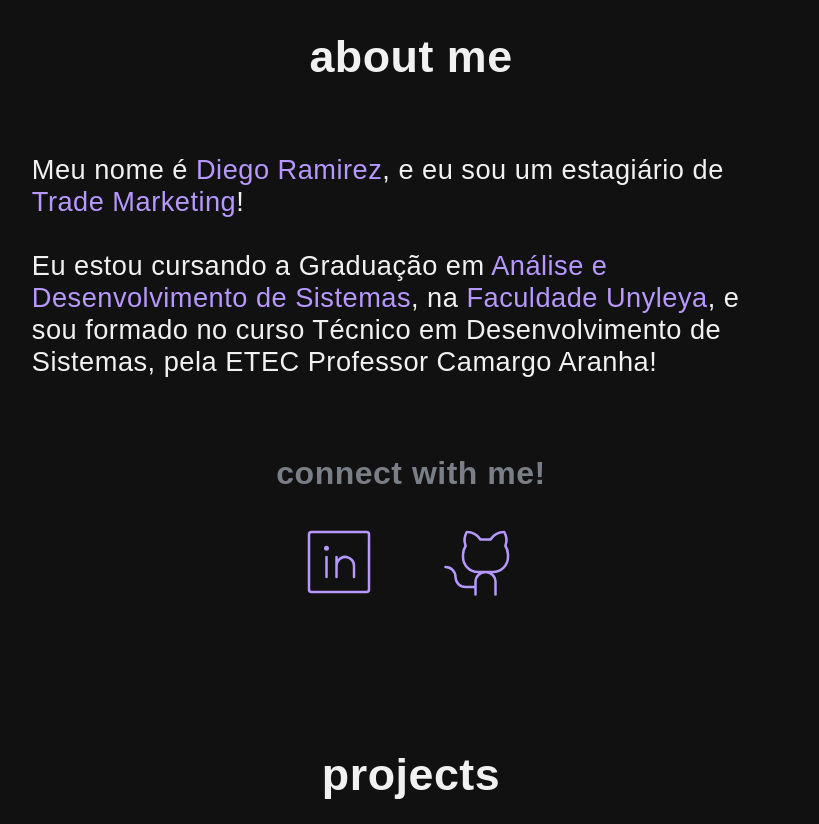
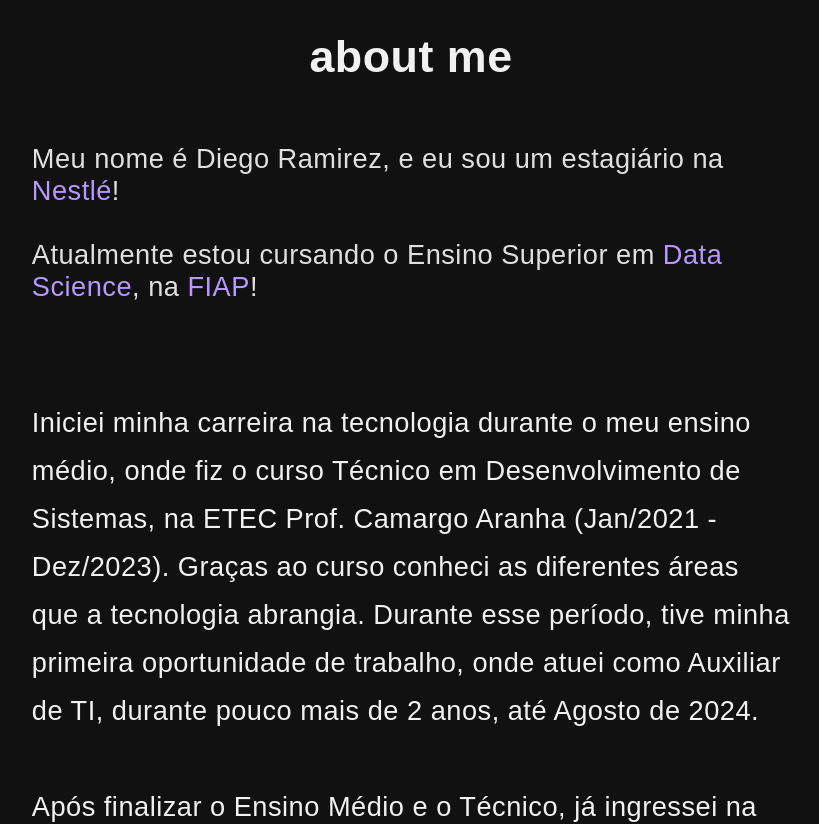
Before and after one commit to digxz/portfolio, a plain HTML site: page index.html in a window 1280 px wide. Shown: the part 760-1584 px from the top of the page, without its empty margins (229-1048 px from the left). Drawn offline with nearby package versions, Linux system fonts and the light colour scheme; a web font is replaced by a local one.

Commit message:
Att: FIAP and 'About me'

```diff
--- a/assets/css/components/aboutme.css
+++ b/assets/css/components/aboutme.css
@@ -2,17 +2,16 @@
   padding: 5rem 0 0 0;
 }
 
-.about {
-  text-align: left;
-  font-size: 2rem;
-  line-height: 3.9rem;
+.about p {
+  margin: 1rem 0;
+  color: #e0e0e0;
+}
 
-  display: flex;
-  flex-direction: column;
-  justify-content: center;
-  align-items: center;
+.sub-about {
+  font-size: 1.7rem;
+  line-height: 3rem;
 
-  margin: 0 15%;
+  margin: 4rem 0 0;
 }
 
 .emphasis {
@@ -20,7 +19,7 @@
 }
 
 #connect {
-  padding: 1.8rem 0 0;
+  padding: 5rem 0 0;
   color: #797e87;
   text-align: center;
   font-size: 2rem;
@@ -135,8 +134,8 @@
 /* bigger displays */
 @media screen and (min-width: 1920px) {
   .about {
-    font-size: 2rem;
-    line-height: 2.5rem;
+    font-size: 2.2rem;
+    line-height: 2rem;
     margin: 0 25%;
   }
 
--- a/assets/js/index.js
+++ b/assets/js/index.js
@@ -9,7 +9,7 @@ revelar.reveal(".titles", {
 });
 
 var typed = new Typed("#type_effect", {
-  strings: ["Student", "Programmer", "Intern"],
+  strings: ["Student", "Intern"],
   startDelay: 1000,
   backDelay: 1500,
   typeSpeed: 150,
--- a/index.html
+++ b/index.html
@@ -40,21 +40,38 @@
     <p id="aboutme__title" class="titles">about me</p>
     <section class="about scroll">
       <p>
-        Meu nome é <span class="emphasis">Diego Ramirez</span>, e eu sou um estagiário de <span class="emphasis">Trade
-          Marketing</span>!
-
+        Meu nome é Diego Ramirez, e eu sou um estagiário na <span class="emphasis">Nestlé</span>!
         <br>
         <br>
-        Eu estou cursando a Graduação em <span class="emphasis">Análise e Desenvolvimento de Sistemas</span>, na <span
-          class="emphasis">Faculdade Unyleya</span>, e sou formado no curso
-        Técnico em Desenvolvimento de Sistemas, pela ETEC Professor Camargo Aranha!
+        Atualmente estou cursando o Ensino Superior em <span class="emphasis">Data Science</span>, na <span
+          class="emphasis">FIAP</span>!
+        <br><br>
+      <div class="sub-about">
+        Iniciei minha carreira na tecnologia durante o meu ensino médio, onde fiz o curso Técnico em Desenvolvimento
+        de
+        Sistemas, na ETEC Prof. Camargo Aranha (Jan/2021 - Dez/2023). Graças ao curso conheci as diferentes áreas que
+        a
+        tecnologia abrangia.
+        Durante esse período, tive minha primeira oportunidade de trabalho, onde atuei como Auxiliar de TI, durante
+        pouco
+        mais de 2 anos, até Agosto de 2024.
+        <br>
+        <br>
+        Após finalizar o Ensino Médio e o Técnico, já ingressei na FATEC Zona Leste para cursar Desenvolvimento de
+        Software Multiplataforma. Infelizmente, cursei apenas um semestre, pois felizmente fui contemplado com um
+        Estágio na gigantesca Nestlé, onde estou até hoje.
+        <br>
+        <br>
+        Paralelo ao estágio na Nestlé, estou cursando Data Science na FIAP, outra faculdade espetacular, onde tive o
+        prazer de estudar.
+      </div>
       </p>
     </section>
 
-    <h1 id="connect">connect with me!</h1>
+    <h1 id="connect">Contecte-se comigo e saiba mais!</h1>
     <section>
       <div class="connect__icons">
-        <a href="https://www.linkedin.com/in/diego-c-ramirez/"><img src="assets/images/linkedin-logo.svg"
+        <a href="https://www.linkedin.com/in/diegocastelliniramirez/"><img src="assets/images/linkedin-logo.svg"
             alt="Linkedin (Logo)"></a>
         <a href="https://github.com/digxz"><img src="assets/images/github-logo.svg" alt="Github (Logo)"></a>
       </div>
```
